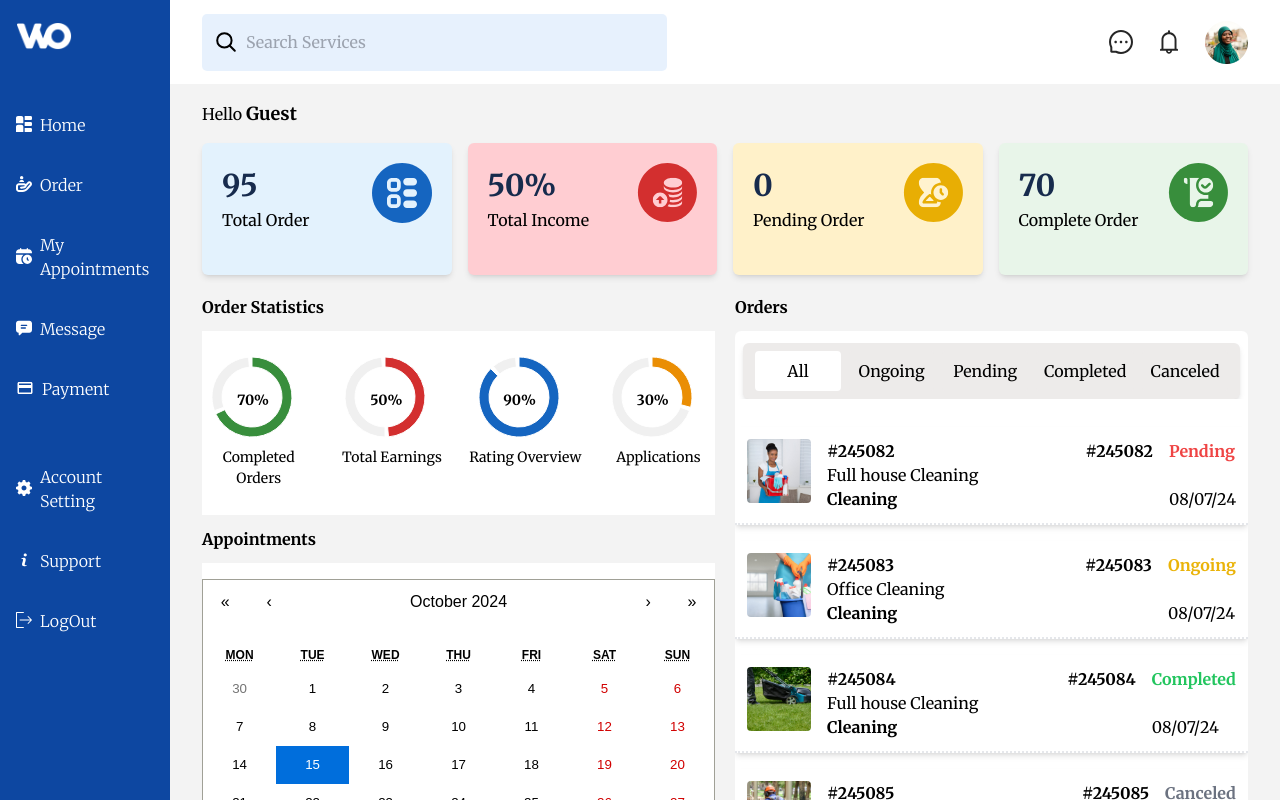
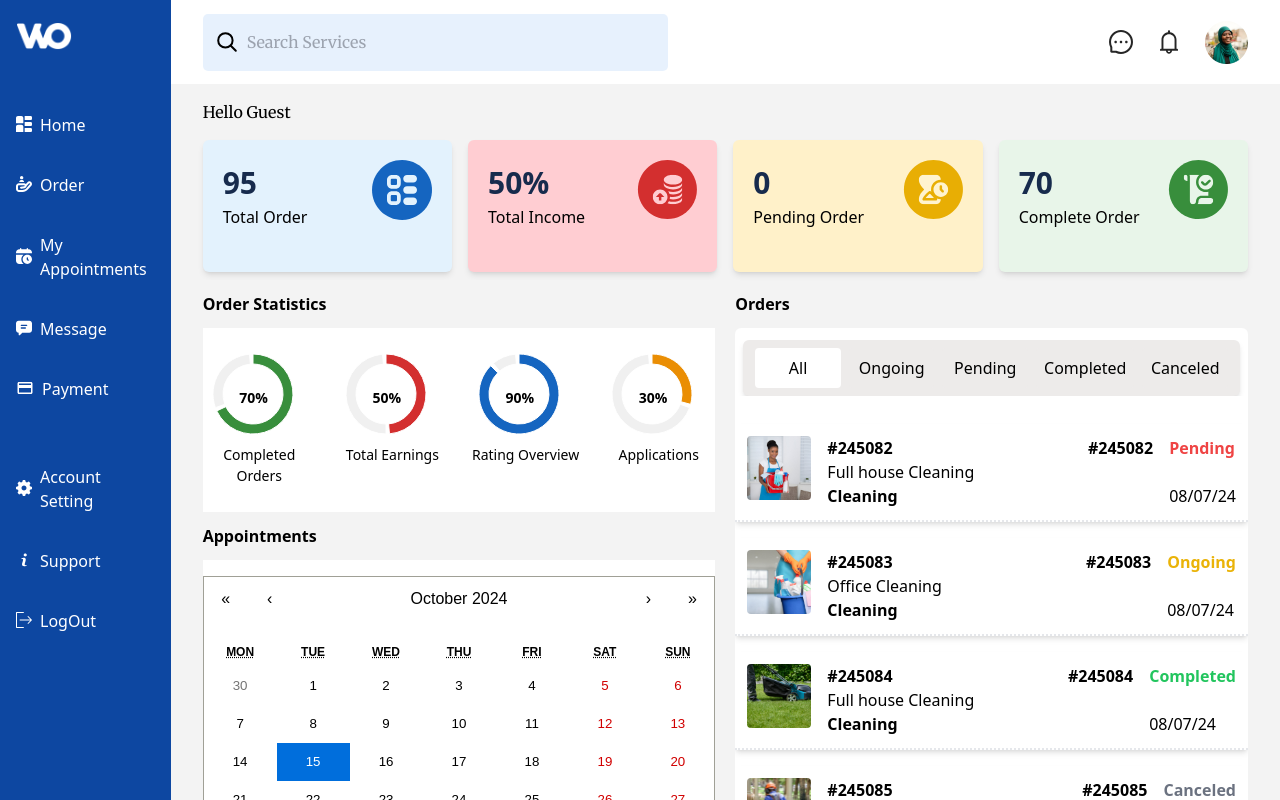
Before and after one commit to gabito1451/finale, a React (Vite) app: page /Dashboard in a window 1280 px wide. Built offline with nearby package versions, Linux system fonts and the light colour scheme.

Commit message:
worked on the dashboaed fonts

```diff
--- a/src/Components/ActivityCard.jsx
+++ b/src/Components/ActivityCard.jsx
@@ -10,14 +10,18 @@ const ActivityCard = ({ data, className }) => {
       />
       <div className="flex-grow">
         <div className="flex justify-between">
-          <span className="font-semibold text-[16px]">#{data.id}</span>
-          <span className="hidden md:flex md:font-semibold md:text-[16px]">
+          <span className="font-semibold font-sans text-[16px]">
+            #{data.id}
+          </span>
+          <span className="hidden md:flex  font-sans md:font-semibold md:text-[16px]">
             #{data.id}
           </span>
         </div>
-        <p>{data.title}</p>
+        <p className="font-sans">{data.title}</p>
         <div className="flex justify-between">
-          <span className="font-semibold text-[16px]">{data.category}</span>
+          <span className="font-semibold font-sans text-[16px]">
+            {data.category}
+          </span>
         </div>
       </div>
       <div className="flex justify-between flex-col">
@@ -30,11 +34,11 @@ const ActivityCard = ({ data, className }) => {
               : data.status === "Completed"
               ? "text-green-500"
               : "text-gray-500"
-          } font-bold`}
+          } font-bold font-sans`}
         >
           {data.status}
         </span>
-        <span>{data.date}</span>
+        <span className="font-sans">{data.date}</span>
       </div>
     </div>
   );
--- a/src/Components/Card.jsx
+++ b/src/Components/Card.jsx
@@ -6,11 +6,13 @@ const Card = ({ number, title, url, className }) => {
       className={`rounded-md w-full px-5 pt-5 pb-3 flex h-[132px] shadow-md justify-between items-start ${className}`}
     >
       <div className="flex flex-col">
-        <h2 className="font-bold text-[30px] text-[#172B4D] sfprodisplay">
+        <h2 className="font-bold text-[30px]  font-sans  text-[#172B4D] sfprodisplay">
           {number}
         </h2>
 
-        <p className="text-[#000000] text-[16px] font-normal">{title}</p>
+        <p className="text-[#000000] text-[16px]  font-sans font-normal">
+          {title}
+        </p>
       </div>
 
       <img src={url} alt={title} width={60} height={60} />
--- a/src/Components/DashboardLayout.jsx
+++ b/src/Components/DashboardLayout.jsx
@@ -61,7 +61,7 @@ const DashboardLayout = ({}) => {
               } w-full md:p-4 md:justify-center md:items-center lg:justify-start box-border flex px-5 gap-2 items-center py-2 font-light`}
             >
               <img src={homeIcon} className="w-4 h-4" alt="home" />
-              <span className="top-[1px] relative md:hidden lg:inline">
+              <span className="top-[1px] relative font-sans md:hidden lg:inline">
                 Home
               </span>
             </Link>
@@ -76,7 +76,7 @@ const DashboardLayout = ({}) => {
               } w-full md:p-4 md:justify-center md:items-center lg:justify-start box-border flex px-5 gap-2 items-center py-2 font-light`}
             >
               <img src={orderIcon} className="w-4 h-4" alt="order" />
-              <span className="top-[1px] relative md:hidden lg:inline">
+              <span className="top-[1px] relative font-sans md:hidden lg:inline">
                 Order
               </span>
             </Link>
@@ -96,7 +96,7 @@ const DashboardLayout = ({}) => {
                 alt="appointments"
               />
 
-              <span className="top-[1px] relative md:hidden lg:inline">
+              <span className="top-[1px] relative font-sans md:hidden lg:inline">
                 My Appointments
               </span>
             </Link>
@@ -112,7 +112,7 @@ const DashboardLayout = ({}) => {
               } w-full md:p-4 md:justify-center md:items-center lg:justify-start box-border flex px-5 gap-2 items-center py-2 font-light`}
             >
               <img src={msgPageIcon} className="w-4 h-4" alt="message" />
-              <span className="top-[1px] relative md:hidden lg:inline">
+              <span className="top-[1px] relative font-sans md:hidden lg:inline">
                 Message
               </span>
             </Link>
@@ -127,7 +127,7 @@ const DashboardLayout = ({}) => {
             >
               {/* <img src={msgPageIcon} className="w-4 h-4" alt="payment" /> */}
               <MdPayment size={18} />
-              <span className="top-[1px] relative md:hidden lg:inline">
+              <span className="top-[1px] relative font-sans md:hidden lg:inline">
                 Payment
               </span>
             </Link>
@@ -144,7 +144,7 @@ const DashboardLayout = ({}) => {
               } w-full md:p-4 md:justify-center md:items-center lg:justify-start box-border flex px-5 gap-2 items-center py-2 font-light`}
             >
               <img src={accountIcon} className="w-4 h-4" alt="account" />
-              <span className="top-[1px] relative md:hidden lg:inline">
+              <span className="top-[1px] relative font-sans md:hidden lg:inline">
                 Account Setting
               </span>
             </Link>
@@ -157,7 +157,7 @@ const DashboardLayout = ({}) => {
               } w-full md:p-4 md:justify-center md:items-center lg:justify-start box-border flex px-5 gap-2 items-center py-2 font-light`}
             >
               <img src={supportIcon} className="w-4 h-4" alt="support" />
-              <span className="top-[1px] relative md:hidden lg:inline">
+              <span className="top-[1px] font-sans relative md:hidden lg:inline">
                 Support
               </span>
             </Link>
@@ -181,7 +181,7 @@ const DashboardLayout = ({}) => {
                 className="flex items-center justify-center gap-2 hover:bg-none "
               >
                 <img src={logoutIcon} className="w-4 h-4" alt="logout" />
-                <span className="top-[1px] relative md:hidden lg:inline">
+                <span className="top-[1px] relative font-sans md:hidden lg:inline">
                   LogOut
                 </span>
               </Popconfirm>
--- a/src/Components/Footer.jsx
+++ b/src/Components/Footer.jsx
@@ -17,7 +17,9 @@ const Footer = () => {
 
           {/* Social Media Icons */}
           <div className="space-y-2">
-            <p className="font-semibold text-[16px]">Social Media</p>
+            <p className="font-semibold font-Roboto text-[16px]">
+              Social Media
+            </p>
             <div className="flex space-x-4">
               {/* Add your social media icons here */}
               <a href="#" className="text-xl">
@@ -35,30 +37,30 @@ const Footer = () => {
 
         {/* Quick Links Section */}
         <div className="space-y-4 text-left font-Roboto">
-          <p className="font-semibold text-[16px]">Quick Links</p>
+          <p className="font-semibold font-Roboto text-[16px]">Quick Links</p>
           <ul className="space-y-2">
             <li>
-              <a href="#" className="hover:underline text-[14px]">
+              <a href="#" className="hover:underline font-Roboto text-[14px]">
                 How It works
               </a>
             </li>
             <li>
-              <a href="#" className="hover:underline text-[14px]">
+              <a href="#" className="hover:underline font-Roboto text-[14px]">
                 Services
               </a>
             </li>
             <li>
-              <a href="#" className="hover:underline text-[14px]">
+              <a href="#" className="hover:underline font-Roboto text-[14px]">
                 FAQ
               </a>
             </li>
             <li>
-              <a href="#" className="hover:underline text-[14px]">
+              <a href="#" className="hover:underline font-Roboto text-[14px]">
                 Terms of Use
               </a>
             </li>
             <li>
-              <a href="#" className="hover:underline text-[14px]">
+              <a href="#" className="hover:underline font-Roboto text-[14px]">
                 Support
               </a>
             </li>
@@ -67,11 +69,13 @@ const Footer = () => {
 
         {/* Support Center Section */}
         <div className="space-y-4 text-center md:text-left">
-          <p className="font-semibold text-[16px]">Support Center</p>
+          <p className="font-semibold font-Roboto text-[16px]">
+            Support Center
+          </p>
           <div className="space-y-2">
             {/* Support phone numbers */}
-            <p className="text-[14px]">+123 456 7890</p>
-            <p className=" text-[14px]">+987 654 3210</p>
+            <p className="text-[14px] font-Roboto">+123 456 7890</p>
+            <p className=" text-[14px] font-Roboto">+987 654 3210</p>
           </div>
         </div>
       </div>
--- a/src/Components/Orders.jsx
+++ b/src/Components/Orders.jsx
@@ -20,7 +20,7 @@ const Orders = ({ className }) => {
         <div className="mb-2 md:w-full">
           {/* Tabs */}
           <div className="w-full overflow-x-auto px-2 hide-scrollbar ">
-            <div className="flex flex-wrap px-2 justify-center rounded-md w-full py-1 bg-[#edebea] shadow-md">
+            <div className="flex flex-wrap px-2 font-sans justify-center rounded-md w-full py-1 bg-[#edebea] shadow-md">
               {["All", "Ongoing", "Pending", "Completed", "Canceled"].map(
                 (tab) => (
                   <button
--- a/src/Components/ProgressChart.jsx
+++ b/src/Components/ProgressChart.jsx
@@ -14,6 +14,7 @@ const ProgressChart = ({ percentage, color, title }) => {
       style={{
         position: "relative",
         display: "inline-block",
+        fontFamily: "sans",
         paddingBottom: "10px",
       }}
     >
--- a/src/Pages/Dashboard.jsx
+++ b/src/Pages/Dashboard.jsx
@@ -26,8 +26,8 @@ const Dashboard = () => {
   }, []);
   return (
     <div className="px-8 h-[100vh] w-full overflow-y-auto">
-      <h1 className="text-[16px] py-4">
-        Hello <span className="font-semibold text-[18px]">{name}</span>
+      <h1 className="text-[16px]  font-Roboto  py-4">
+        Hello <span className="font-semiboldtext-[18px]">{name}</span>
       </h1>
       <div className="grid grid-cols-1 sm:grid-cols-2 lg:grid-cols-4 gap-4 pb-2">
         <Card
@@ -57,7 +57,7 @@ const Dashboard = () => {
       </div>
       {/* chart section */}
 
-      <div className="flex flex-col lg:flex-row  justify-center gap-5 ">
+      <div className="flex flex-col lg:flex-row font-sans justify-center gap-5 ">
         <div className="flex rounded-md  items-center flex-col  bg-[#ffffff] w-full flex-1">
           <h1 className="font-semibold  text-[16px] py-3 w-full bg-[#f3f3f3]">
             Order Statistics{" "}
```
